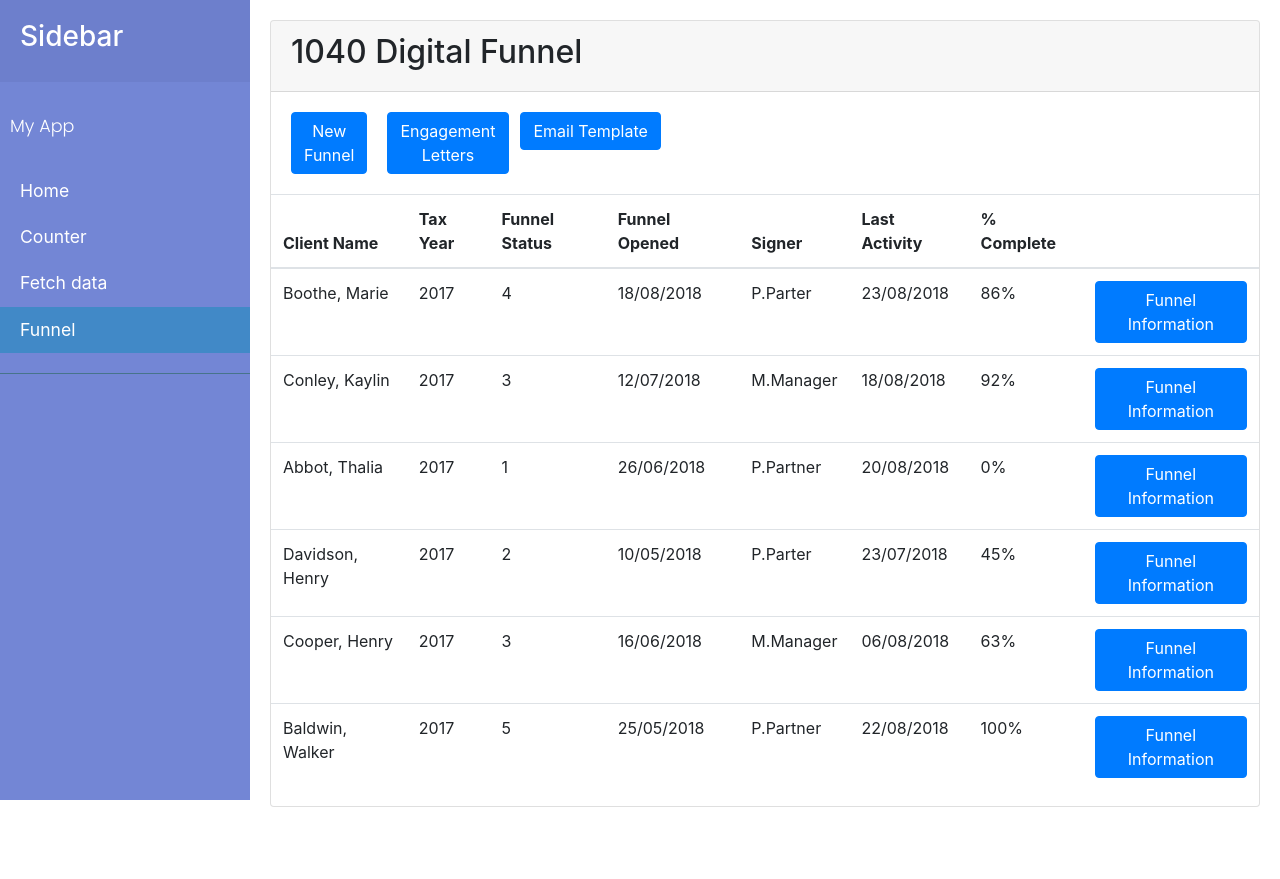
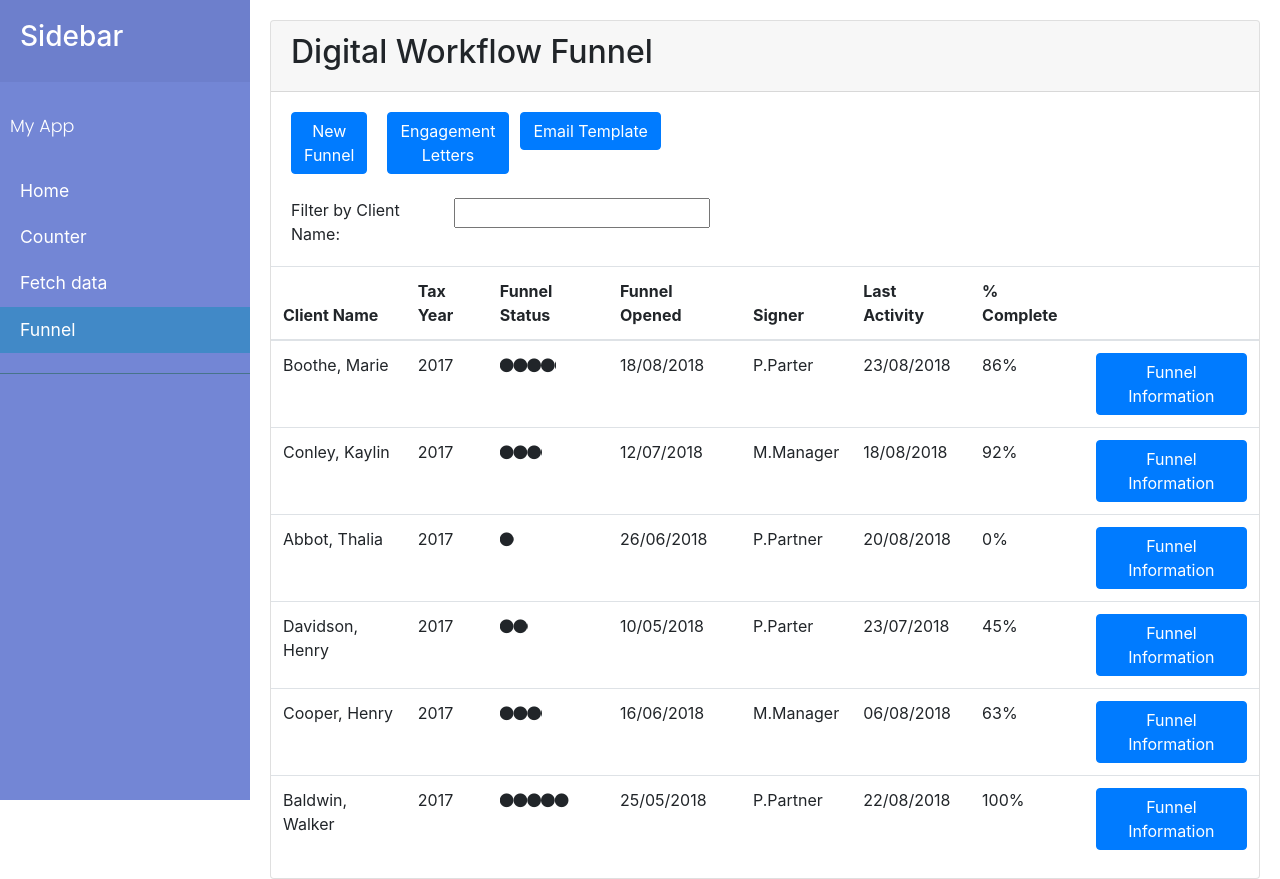
Before and after one commit to ndvarpe/Angular6-With-Grid, an Angular app in the folder Angular 2/ClientApp/: page /funnel in a window 1280 px wide. Before the commit the page ends 807 px from the top, so only its background shows below. Built offline with nearby package versions, Linux system fonts and the light colour scheme.

Commit message:
added some filter elements and status field.

```diff
--- a/Angular 2/ClientApp/src/app/components/funnel/funnel.component.html
+++ b/Angular 2/ClientApp/src/app/components/funnel/funnel.component.html
@@ -45,6 +45,13 @@
         </button>
       </div>
     </div>
+    <div class="row"><br/></div>
+    <div class='row'>
+      <div class='col-md-2'>Filter by Client Name:</div>
+      <div class='col-md-4'>
+        <input type='text' [(ngModel)]='listFilter' />
+      </div>
+    </div>
   </div>
   <div class='table-responsive'>
     <table class='table' *ngIf='funnels && funnels.length'>
@@ -61,10 +68,11 @@
         </tr>
       </thead>
       <tbody>
-        <tr *ngFor='let funnel of funnels'>
+        <tr *ngFor='let funnel of filteredFunnels'>
           <td>{{funnel.clientName}}</td>
           <td>{{funnel.taxYear}}</td>
-          <td>{{funnel.funnelStatus}}</td>
+          <td><pm-circles [status]='funnel.funnelStatus'
+          (statusClicked)='onStatusClicked($event)'></pm-circles></td>
           <td>{{funnel.funnelOpened}}</td>
           <td>{{funnel.signer}}</td>
           <td>{{funnel.lastActivity}}</td>
--- a/Angular 2/ClientApp/src/app/components/funnel/funnel.component.ts
+++ b/Angular 2/ClientApp/src/app/components/funnel/funnel.component.ts
@@ -11,8 +11,21 @@ import { NgbModal, ModalDismissReasons } from '@ng-bootstrap/ng-bootstrap';
 export class FunnelComponent implements OnInit {
   closeResult: string;
 
-  constructor(private modalService: NgbModal) { }
-  pageTitle: string = '1040 Digital Funnel';
+  constructor(private modalService: NgbModal) {
+    this.filteredFunnels = this.funnels;
+    this.listFilter = '';
+  }
+  pageTitle: string = 'Digital Workflow Funnel';
+  _listFilter: string;
+  filteredFunnels: IFunnel[];
+  get listFilter(): string {
+    return this._listFilter;
+  }
+  set listFilter(value: string) {
+    this._listFilter = value;
+    this.filteredFunnels = this.listFilter ? this.performFilter(this.listFilter) : this.funnels;
+  }
+
   funnels: IFunnel[] = [
     {
       "funnelId": 1,
@@ -97,4 +110,13 @@ export class FunnelComponent implements OnInit {
   openVerticallyCentered(content) {
     this.modalService.open(content, { centered: true });
   }
+
+  performFilter(filterBy: string): IFunnel[] {
+    filterBy = filterBy.toLocaleLowerCase();
+    return this.funnels.filter((funnel: IFunnel) => funnel.clientName.toLocaleLowerCase().indexOf(filterBy) !== -1);
+  }
+
+  onStatusClicked(message: string): void {
+    this.pageTitle = 'Digital Workflow Funnel: ' + message;
+  }
 }
--- /dev/null
+++ b/Angular 2/ClientApp/src/app/components/status/status.component.css
@@ -0,0 +1,3 @@
+.crop {
+  overflow: hidden;
+}
--- /dev/null
+++ b/Angular 2/ClientApp/src/app/components/status/status.component.html
@@ -0,0 +1,10 @@
+<div class="crop" [style.width.px]="statusWidth" [title]="status"
+     (click)="onClick()">
+  <div style="width:70px">
+    <span class="fa fa-circle"></span>
+    <span class="fa fa-circle"></span>
+    <span class="fa fa-circle"></span>
+    <span class="fa fa-circle"></span>
+    <span class="fa fa-circle"></span>
+  </div>
+</div>
--- /dev/null
+++ b/Angular 2/ClientApp/src/app/components/status/status.component.ts
@@ -0,0 +1,19 @@
+import { Component, OnChanges, Input, EventEmitter, Output } from "@angular/core";
+
+@Component({
+  templateUrl: './status.component.html',
+  selector: 'pm-circles',
+  styleUrls: ['./status.component.css']
+})
+export class StatusComponent implements OnChanges {
+  @Input() status: number;
+  statusWidth: number;
+  @Output() statusClicked: EventEmitter<string> = new EventEmitter<string>();
+  ngOnChanges(): void {
+    this.statusWidth = (this.status / 5) * 70;
+  }
+
+  onClick(): void {
+    this.statusClicked.emit(`The status of the funnel is at step ${this.status}`);
+  }
+}
--- a/Angular 2/ClientApp/src/styles.css
+++ b/Angular 2/ClientApp/src/styles.css
@@ -4,6 +4,8 @@
 */
 
 @import "https://fonts.googleapis.com/css?family=Poppins:300,400,500,600,700";
+@import "~bootstrap/dist/css/bootstrap.min.css";
+@import "~font-awesome/css/font-awesome.min.css";
 
 html{
   height:100%;
```
Also changed, not shown: Angular 2/ClientApp/src/app/app.module.ts (+5 -2 lines), 1 other file (tests, documents, lock files or other folders).
